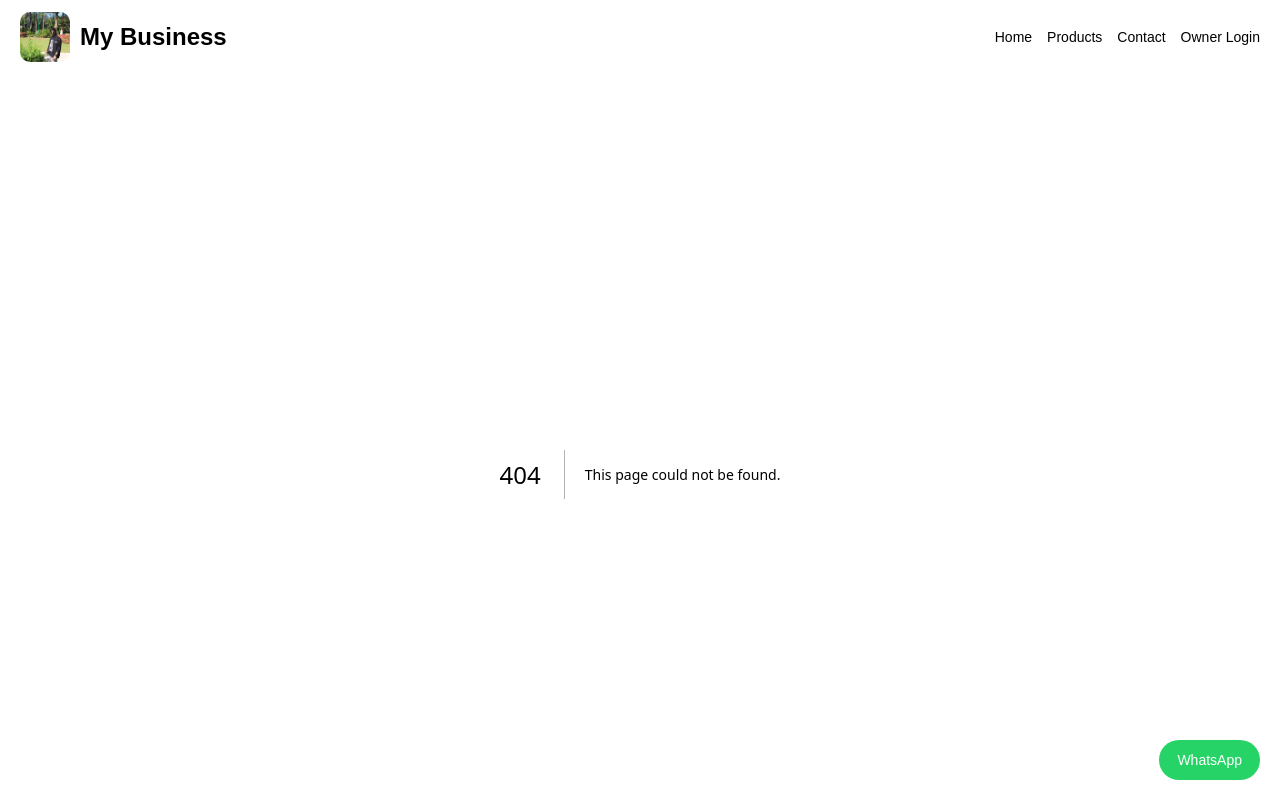
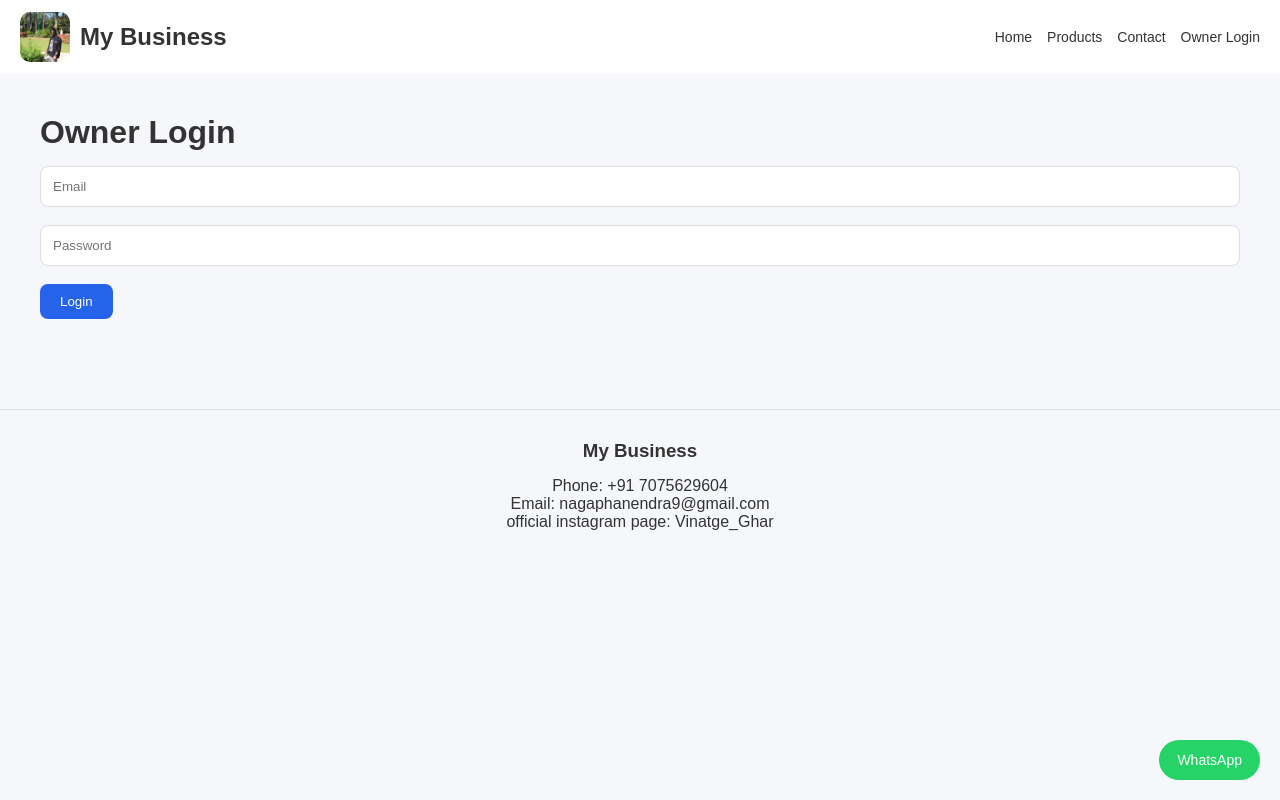
Before and after one commit to nagaphanendra9-creator/business-website, a Next.js app: page /admin/login in a window 1280 px wide. Before the commit this address had no page. Shown: the top 800 px of the page. Built offline with nearby package versions, Linux system fonts and the light colour scheme.

Commit message:
Fix owner login page

```diff
--- /dev/null
+++ b/app/admin/login/page.tsx
@@ -0,0 +1,61 @@
+"use client";
+
+import { useState } from "react";
+import { signIn } from "next-auth/react";
+import { useRouter } from "next/navigation";
+
+export default function LoginPage() {
+
+  const router = useRouter();
+
+  const [email,setEmail] = useState("");
+  const [password,setPassword] = useState("");
+
+  async function login(){
+
+    const result = await signIn(
+      "credentials",
+      {
+        email,
+        password,
+        redirect:false
+      }
+    );
+
+    if(result?.ok){
+      router.push("/admin");
+    } else {
+      alert("Wrong login");
+    }
+  }
+
+  return(
+    <div style={{padding:"40px"}}>
+
+      <h1>Owner Login</h1>
+
+      <input
+        type="email"
+        placeholder="Email"
+        value={email}
+        onChange={(e)=>setEmail(e.target.value)}
+      />
+
+      <br/><br/>
+
+      <input
+        type="password"
+        placeholder="Password"
+        value={password}
+        onChange={(e)=>setPassword(e.target.value)}
+      />
+
+      <br/><br/>
+
+      <button onClick={login}>
+        Login
+      </button>
+
+    </div>
+  );
+}
```
Also changed, not shown: app/login/page.tsx (deleted, +0 -49 lines).
